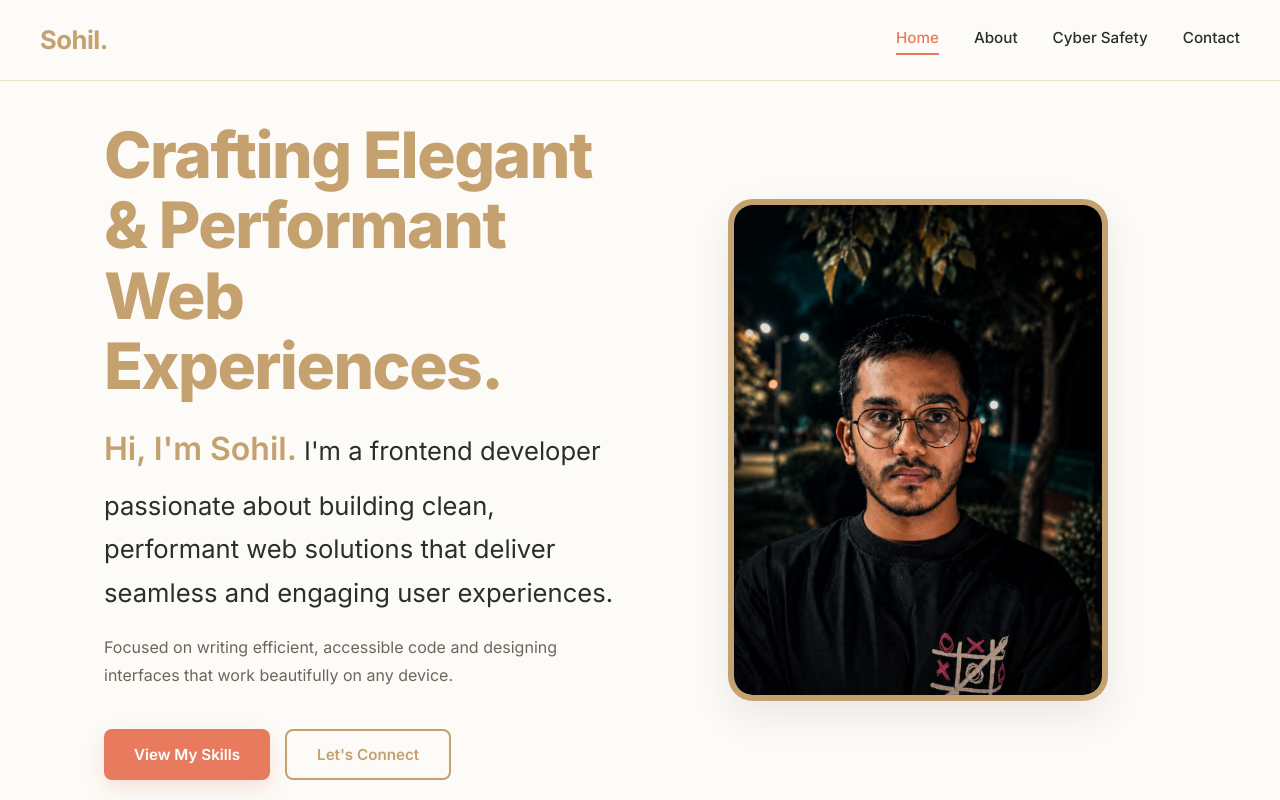
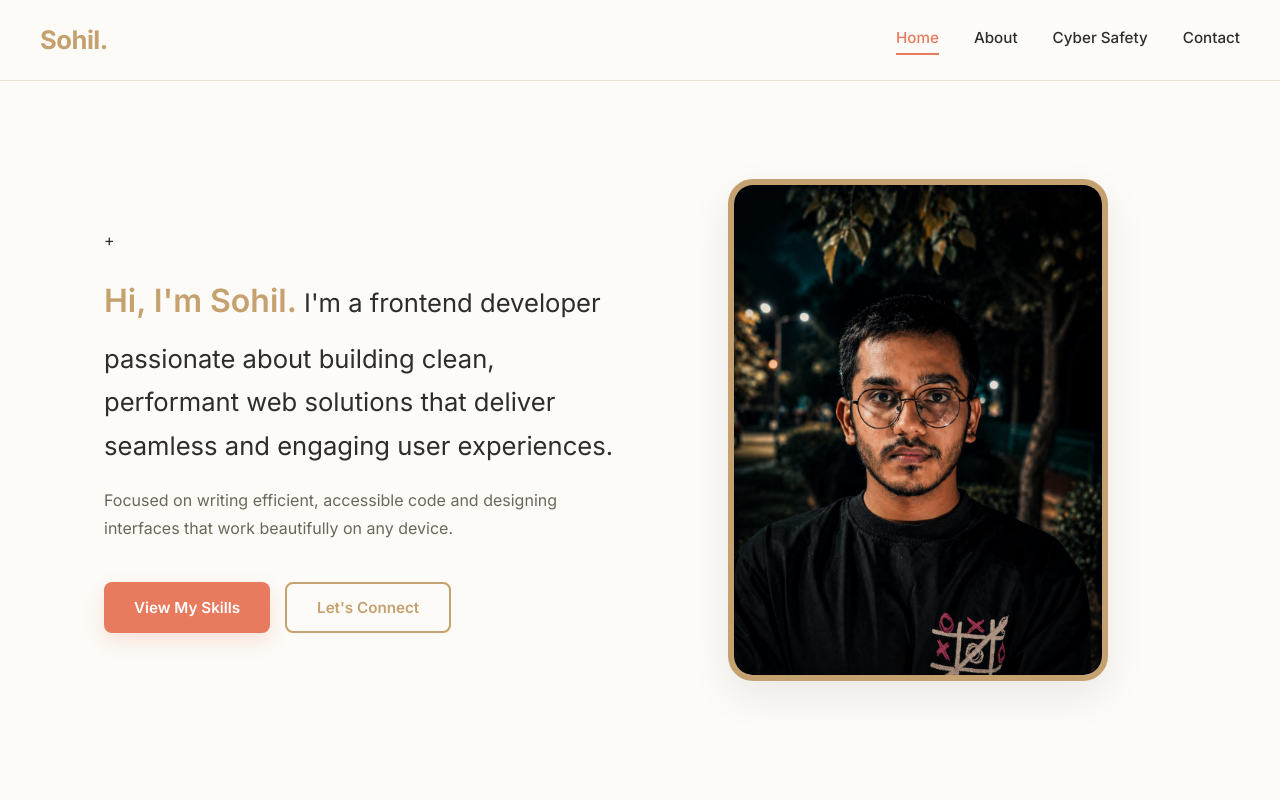
Before and after one commit to SOHIL-MOHAMMAD/Sohil-Mohammad-Portfolio, a plain HTML site: page index.html in a window 1280 px wide. Shown: the top 800 px of the page. Drawn offline with nearby package versions, Linux system fonts and the light colour scheme.

Commit message:
added design and app idea

```diff
--- a/index.html
+++ b/index.html
@@ -34,8 +34,8 @@
   </div>
 
   <main class="home-main">
-    <div class="home-content">
-      <h1>Crafting Elegant & Performant Web Experiences.</h1>
+    <div class="home-content">+
+
 
       <h2>
         <span>Hi, I'm Sohil.</span> <br />
```
Also changed, not shown: Submission_Docs/App_idea.txt (added), Submission_Docs/Screenshot 2026-05-11 142034.png (added), Submission_Docs/Screenshot 2026-05-11 143647.png (added), Submission_Docs/Screenshot 2026-05-11 145120.png (added), Submission_Docs/Screenshot 2026-05-11 150331.png (added), images/sohil.png (added).
